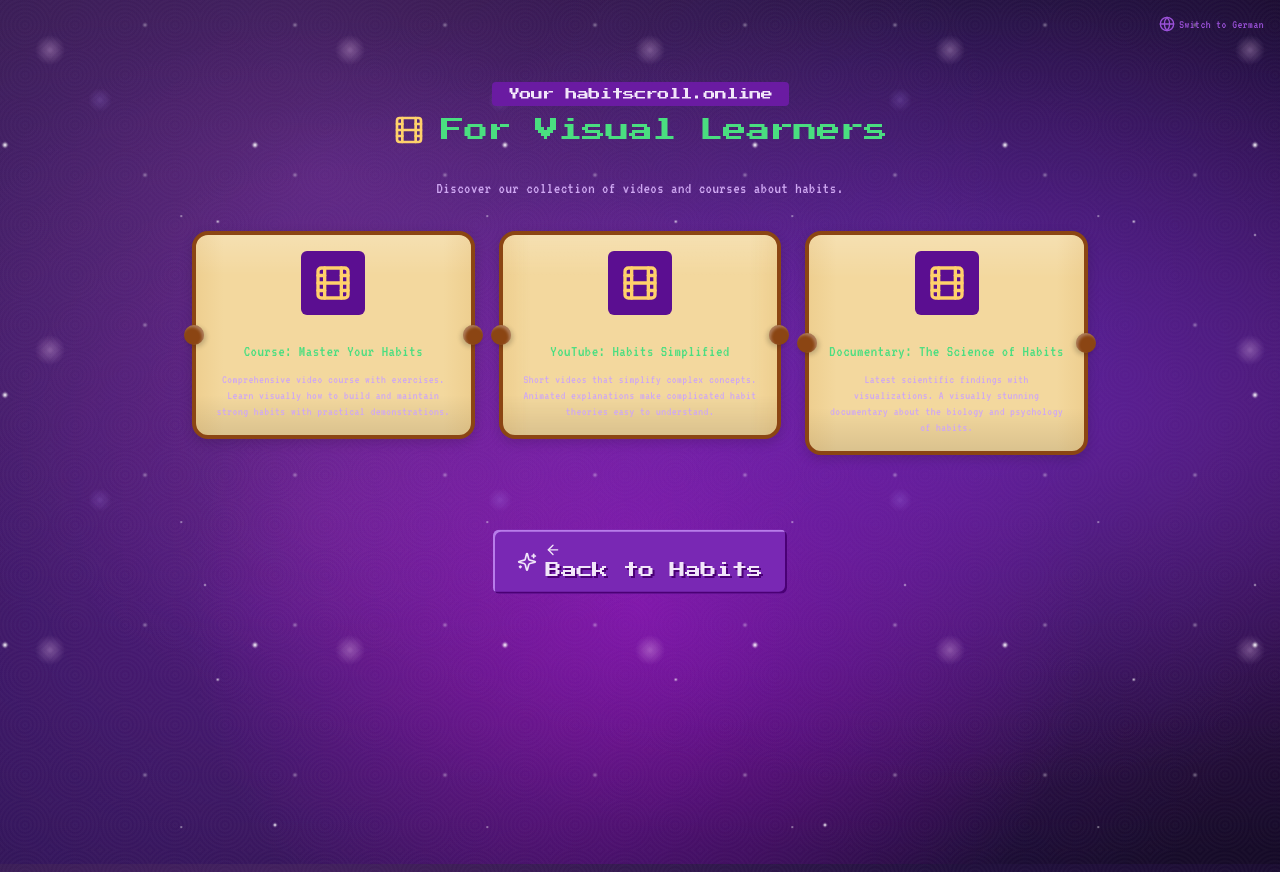
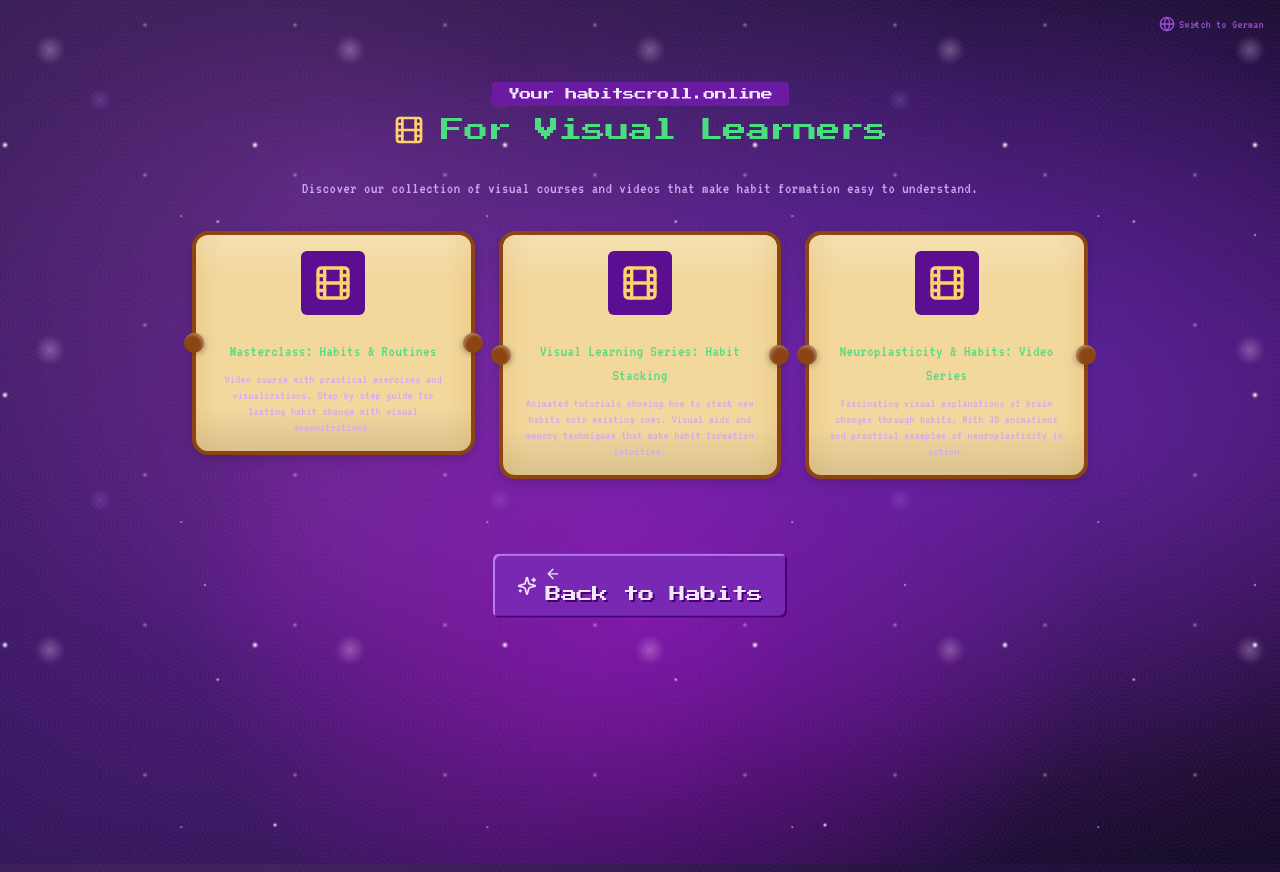
Before and after one commit to Ralek1/habitscroll-online, a React (Vite) app: page /#/visual-learners in a window 1280 px wide. Built offline with nearby package versions, Linux system fonts and the light colour scheme.

Commit message:
Update visual learners content
Adjust products and descriptions.

```diff
--- a/src/pages/LearnAboutHabits.tsx
+++ b/src/pages/LearnAboutHabits.tsx
@@ -255,8 +255,8 @@ const LearnAboutHabits: React.FC = () => {
 
               <p className="text-sm font-pixel-text text-retro-purple-200 mb-6 text-center">
                 {language === 'de'
-                  ? 'Videos, Dokumentationen und Kurse, die visuelle Lerntypen ansprechen.'
-                  : 'Videos, documentaries, and courses that appeal to visual learners.'}
+                  ? 'Visuelle Kurse und Videos, die das Lernen und Umsetzen von Gewohnheiten vereinfachen.'
+                  : 'Visual courses and videos that simplify learning and implementing habits.'}
               </p>
 
               <div className="space-y-4 w-full mb-6">
@@ -271,12 +271,12 @@ const LearnAboutHabits: React.FC = () => {
                     >
                       <div className="flex-1">
                         <span className="font-pixel-text text-base text-green-400 block mb-1">
-                          {language === 'de' ? 'Kurs: Gewohnheiten Meistern' : 'Course: Master Your Habits'}
+                          {language === 'de' ? 'Meisterkurs: Gewohnheiten & Routinen' : 'Masterclass: Habits & Routines'}
                         </span>
                         <p className="text-xs font-pixel-text text-retro-purple-200">
                           {language === 'de'
-                            ? 'Umfassender Videokurs mit praktischen Übungen. Lerne visuell, wie du starke Gewohnheiten aufbaust und beibehältst.'
-                            : 'Comprehensive video course with exercises. Learn visually how to build and maintain strong habits with practical demonstrations.'}
+                            ? 'Video-Kurs mit praktischen Übungen und Visualisierungen. Schritt-für-Schritt Anleitung für dauerhafte Gewohnheitsänderung.'
+                            : 'Video course with practical exercises and visualizations. Step-by-step guide for lasting habit change with visual demonstrations.'}
                         </p>
                       </div>
                       <div className="w-12 h-12 rounded-md flex-shrink-0 flex items-center justify-center bg-retro-purple-800">
@@ -297,12 +297,12 @@ const LearnAboutHabits: React.FC = () => {
                     >
                       <div className="flex-1">
                         <span className="font-pixel-text text-base text-green-400 block mb-1">
-                          {language === 'de' ? 'YouTube: Habits Simplified' : 'YouTube: Habits Simplified'}
+                          {language === 'de' ? 'Visuelle Lernreihe: Habit Stacking' : 'Visual Learning Series: Habit Stacking'}
                         </span>
                         <p className="text-xs font-pixel-text text-retro-purple-200">
                           {language === 'de'
-                            ? 'Kurze Videos zu komplexen Konzepten. Animierte Erklärungen machen komplizierte Gewohnheitstheorien leicht verständlich.'
-                            : 'Short videos that simplify complex concepts. Animated explanations make complicated habit theories easy to understand.'}
+                            ? 'Animierte Tutorials, die zeigen, wie du neue Gewohnheiten an bestehende knüpfst. Mit visuellen Lernhilfen und Gedächtnistechniken.'
+                            : 'Animated tutorials showing how to stack new habits onto existing ones. Visual aids and memory techniques that make habit formation intuitive.'}
                         </p>
                       </div>
                       <div className="w-12 h-12 rounded-md flex-shrink-0 flex items-center justify-center bg-retro-purple-800">
@@ -323,12 +323,12 @@ const LearnAboutHabits: React.FC = () => {
                     >
                       <div className="flex-1">
                         <span className="font-pixel-text text-base text-green-400 block mb-1">
-                          {language === 'de' ? 'Dokumentation: Die Wissenschaft der Gewohnheiten' : 'Documentary: The Science of Habits'}
+                          {language === 'de' ? 'Neuroplastizität & Gewohnheiten: Videoserie' : 'Neuroplasticity & Habits: Video Series'}
                         </span>
                         <p className="text-xs font-pixel-text text-retro-purple-200">
                           {language === 'de'
-                            ? 'Neueste wissenschaftliche Erkenntnisse. Eine visuell beeindruckende Dokumentation über die Biologie und Psychologie der Gewohnheiten.'
-                            : 'Latest scientific findings with visualizations. A visually stunning documentary about the biology and psychology of habits.'}
+                            ? 'Faszinierende visuelle Erklärungen der Gehirnveränderungen durch Gewohnheiten. Mit 3D-Animationen und praktischen Beispielen.'
+                            : 'Fascinating visual explanations of brain changes through habits. With 3D animations and practical examples of neuroplasticity in action.'}
                         </p>
                       </div>
                       <div className="w-12 h-12 rounded-md flex-shrink-0 flex items-center justify-center bg-retro-purple-800">
--- a/src/pages/categories/VisualLearners.tsx
+++ b/src/pages/categories/VisualLearners.tsx
@@ -34,8 +34,8 @@ const VisualLearners: React.FC = () => {
       <div className="w-full max-w-4xl text-center mb-8">
         <p className="text-retro-purple-200 font-pixel-text">
           {language === 'de'
-            ? "Entdecke unsere Sammlung von Videos und Kursen zum Thema Gewohnheiten."
-            : "Discover our collection of videos and courses about habits."}
+            ? "Entdecke unsere Sammlung von visuellen Kursen und Videos, die Gewohnheitsbildung verständlich machen."
+            : "Discover our collection of visual courses and videos that make habit formation easy to understand."}
         </p>
       </div>
 
@@ -54,12 +54,12 @@ const VisualLearners: React.FC = () => {
               </div>
               <div className="text-center">
                 <span className="font-pixel-text text-base text-green-400 block mb-2">
-                  {language === 'de' ? 'Kurs: Gewohnheiten Meistern' : 'Course: Master Your Habits'}
+                  {language === 'de' ? 'Meisterkurs: Gewohnheiten & Routinen' : 'Masterclass: Habits & Routines'}
                 </span>
                 <p className="text-xs font-pixel-text text-retro-purple-200">
                   {language === 'de'
-                    ? 'Umfassender Videokurs mit praktischen Übungen. Lerne visuell, wie du starke Gewohnheiten aufbaust und beibehältst.'
-                    : 'Comprehensive video course with exercises. Learn visually how to build and maintain strong habits with practical demonstrations.'}
+                    ? 'Video-Kurs mit praktischen Übungen und Visualisierungen. Schritt-für-Schritt Anleitung für dauerhafte Gewohnheitsänderung.'
+                    : 'Video course with practical exercises and visualizations. Step-by-step guide for lasting habit change with visual demonstrations.'}
                 </p>
               </div>
             </a>
@@ -80,12 +80,12 @@ const VisualLearners: React.FC = () => {
               </div>
               <div className="text-center">
                 <span className="font-pixel-text text-base text-green-400 block mb-2">
-                  {language === 'de' ? 'YouTube: Habits Simplified' : 'YouTube: Habits Simplified'}
+                  {language === 'de' ? 'Visuelle Lernreihe: Habit Stacking' : 'Visual Learning Series: Habit Stacking'}
                 </span>
                 <p className="text-xs font-pixel-text text-retro-purple-200">
                   {language === 'de'
-                    ? 'Kurze Videos zu komplexen Konzepten. Animierte Erklärungen machen komplizierte Gewohnheitstheorien leicht verständlich.'
-                    : 'Short videos that simplify complex concepts. Animated explanations make complicated habit theories easy to understand.'}
+                    ? 'Animierte Tutorials, die zeigen, wie du neue Gewohnheiten an bestehende knüpfst. Mit visuellen Lernhilfen und Gedächtnistechniken.'
+                    : 'Animated tutorials showing how to stack new habits onto existing ones. Visual aids and memory techniques that make habit formation intuitive.'}
                 </p>
               </div>
             </a>
@@ -106,12 +106,12 @@ const VisualLearners: React.FC = () => {
               </div>
               <div className="text-center">
                 <span className="font-pixel-text text-base text-green-400 block mb-2">
-                  {language === 'de' ? 'Dokumentation: Die Wissenschaft der Gewohnheiten' : 'Documentary: The Science of Habits'}
+                  {language === 'de' ? 'Neuroplastizität & Gewohnheiten: Videoserie' : 'Neuroplasticity & Habits: Video Series'}
                 </span>
                 <p className="text-xs font-pixel-text text-retro-purple-200">
                   {language === 'de'
-                    ? 'Neueste wissenschaftliche Erkenntnisse. Eine visuell beeindruckende Dokumentation über die Biologie und Psychologie der Gewohnheiten.'
-                    : 'Latest scientific findings with visualizations. A visually stunning documentary about the biology and psychology of habits.'}
+                    ? 'Faszinierende visuelle Erklärungen der Gehirnveränderungen durch Gewohnheiten. Mit 3D-Animationen und praktischen Beispielen.'
+                    : 'Fascinating visual explanations of brain changes through habits. With 3D animations and practical examples of neuroplasticity in action.'}
                 </p>
               </div>
             </a>
```
